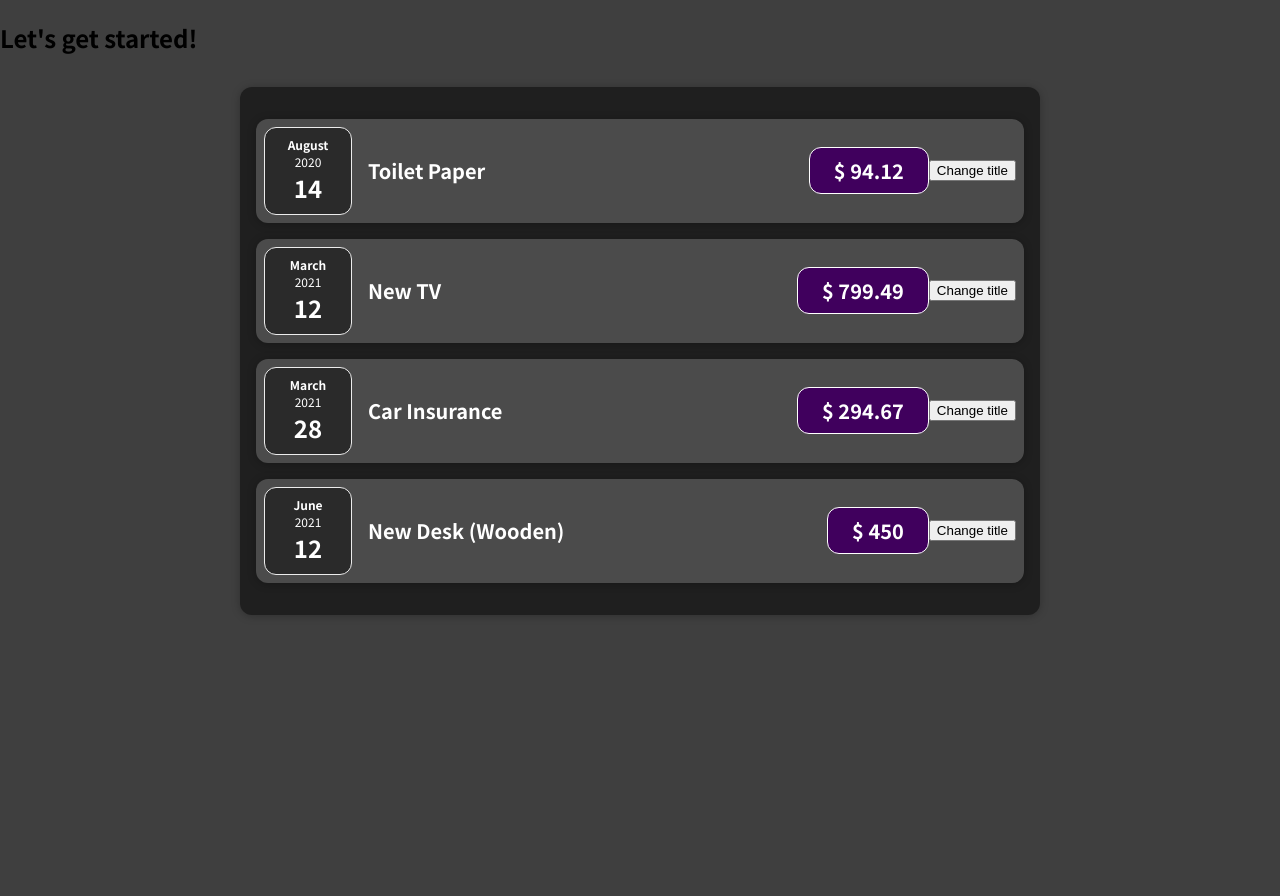
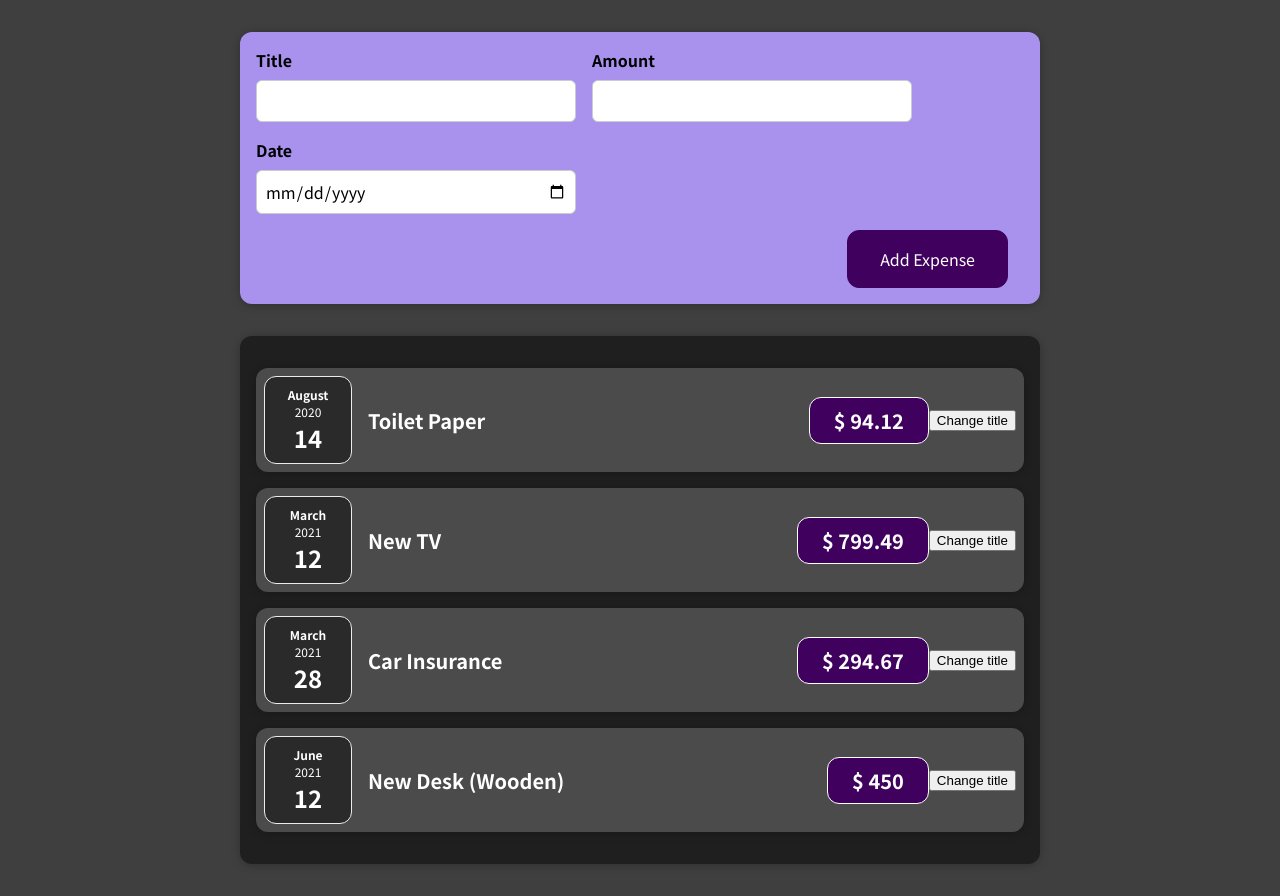
Before and after one commit to TheAppleJuice/udemy-react-course-project, a React (Create React App) app: page / in a window 1280 px wide. Before the commit the page ends 800 px from the top, so only its background shows below. Built offline with nearby package versions, Linux system fonts and the light colour scheme.

Commit message:
Added multiple state handling

```diff
--- a/src/App.js
+++ b/src/App.js
@@ -1,4 +1,5 @@
 import Expenses from "./components/expenses/Expenses";
+import NewExpense from "./components/newExpense/NewExpense";
 
 
 function App() {
@@ -27,7 +28,7 @@
 
     return (
         <div>
-            <h2>Let's get started!</h2>
+            <NewExpense/>
             <Expenses items={expenses}/>
 
         </div>
--- a/src/components/expenses/ExpenseItem.jsx
+++ b/src/components/expenses/ExpenseItem.jsx
@@ -4,12 +4,13 @@
 import React, { useState } from "react";
 
 function ExpenseItem(propsData) {
-
+//Adding state
     const [title, setTitle] =useState(propsData.title);
+    console.log('ExpenseItem is evaluated by React');
 
 
     const clickHandler = () => {
-        setTitle('Updated ! ');
+        setTitle('Updated ! '); //Setting new state
         console.log(title);
     };
 
--- /dev/null
+++ b/src/components/newExpense/ExpenseForm.css
@@ -0,0 +1,26 @@
+.new-expense__controls {
+    display: flex;
+    flex-wrap: wrap;
+    gap: 1rem;
+    margin-bottom: 1rem;
+    text-align: left;
+}
+
+.new-expense__control label {
+    font-weight: bold;
+    margin-bottom: 0.5rem;
+    display: block;
+}
+
+.new-expense__control input {
+    font: inherit;
+    padding: 0.5rem;
+    border-radius: 6px;
+    border: 1px solid #ccc;
+    width: 20rem;
+    max-width: 100%;
+}
+
+.new-expense__actions {
+    text-align: right;
+}
--- /dev/null
+++ b/src/components/newExpense/ExpenseForm.jsx
@@ -0,0 +1,89 @@
+import React, {useState} from "react";
+
+import './ExpenseForm.css';
+
+
+function ExpenseForm() {
+
+    const [enteredTitle, setEnteredTitle] = useState('');
+    const [enteredAmount, setEnteredAmount] = useState('');
+    const [enteredDate, setEnteredDate] = useState('');
+
+    /*
+    const [userInput, setUserInput] = useState({
+        enteredTitle:'',
+        enteredAmount:'',
+        enteredDate:'',
+    })
+
+     */
+
+
+    const titleChangeHandler = (event) => {
+        setEnteredTitle(event.target.value);
+        /*
+        setUserInput({
+            ...userInput,
+            enteredTitle: event.target.value,
+        })
+
+         */
+
+        /* // Använd denna metod för att sätta state när du är beroende av föregående state.
+        setUserInput((prevState) => {
+            return {...prevState, enteredTitle: event.target.value};
+        })
+
+         */
+    };
+
+    const amountChangeHandler = (event) => {
+        setEnteredAmount(event.target.value);
+        /*
+        setUserInput({
+            ...userInput,
+            enteredAmount: event.target.value,
+        })
+
+         */
+    };
+    const dateChangeHandler = (event) => {
+        setEnteredDate(event.target.value);
+
+        /*
+        setUserInput({
+            ...userInput,
+            enteredDate: event.target.value,
+        })
+
+         */
+
+
+    };
+
+    return (
+        <form>
+            <div className="new-expense__controls">
+                <div className="new-expense__control">
+                    <label>Title</label>
+                    <input type='text' onChange={titleChangeHandler}/>
+                </div>
+                <div className="new-expense__control">
+                    <label>Amount</label>
+                    <input type="number" min="0.01" step="0.01" onChange={amountChangeHandler}/>
+                </div>
+                <div className="new-expense__control">
+                    <label>Date</label>
+                    <input type="date" min="2019-0101" step="2022-12-31" onChange={dateChangeHandler}/>
+                </div>
+
+            </div>
+            <div className="new-expense__actions">
+                <button type="submit">Add Expense</button>
+            </div>
+        </form>
+    )
+
+}
+
+export default ExpenseForm;
--- /dev/null
+++ b/src/components/newExpense/NewExpense.css
@@ -0,0 +1,38 @@
+.new-expense {
+    background-color: #a892ee;
+    padding: 1rem;
+    margin: 2rem auto;
+    width: 50rem;
+    max-width: 95%;
+    border-radius: 12px;
+    text-align: center;
+    box-shadow: 0 1px 8px rgba(0, 0, 0, 0.25);
+}
+
+.new-expense button {
+    font: inherit;
+    cursor: pointer;
+    padding: 1rem 2rem;
+    border: 1px solid #40005d;
+    background-color: #40005d;
+    color: white;
+    border-radius: 12px;
+    margin-right: 1rem;
+}
+
+.new-expense button:hover,
+.new-expense button:active {
+    background-color: #510674;
+    border-color: #510674;
+}
+
+.new-expense button.alternative {
+    color: #220131;
+    border-color: transparent;
+    background-color: transparent;
+}
+
+.new-expense button.alternative:hover,
+.new-expense button.alternative:active {
+    background-color: #ddb3f8;
+}
--- /dev/null
+++ b/src/components/newExpense/NewExpense.jsx
@@ -0,0 +1,15 @@
+import React from "react";
+
+import './NewExpense.css';
+import ExpenseForm from "./ExpenseForm";
+
+function NewExpense() {
+    return (
+        <div className="new-expense">
+            <ExpenseForm/>
+        </div>
+    )
+
+}
+
+export default NewExpense;
```
Also changed, not shown: 1 other file (tests, documents, lock files or other folders).
